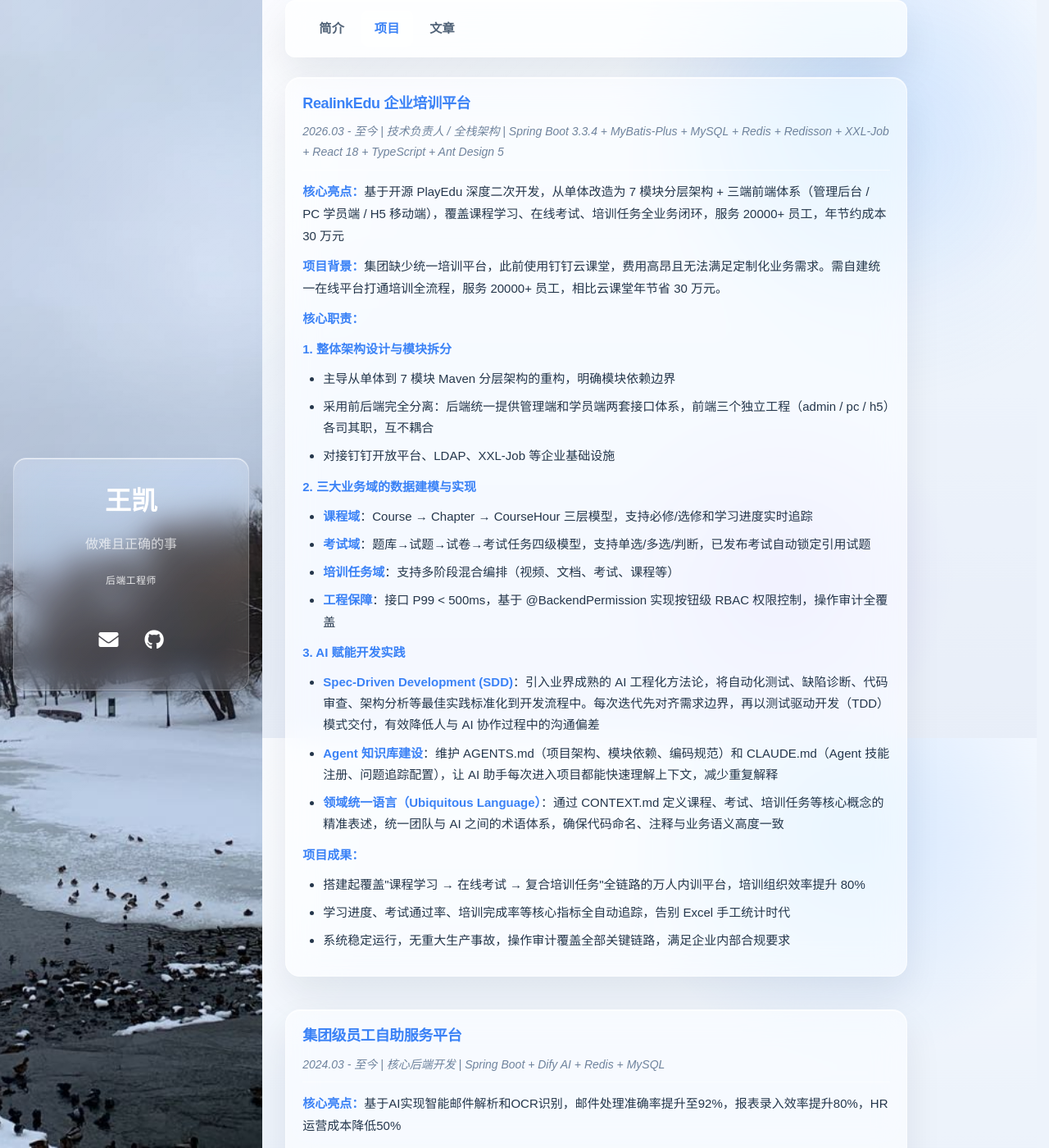
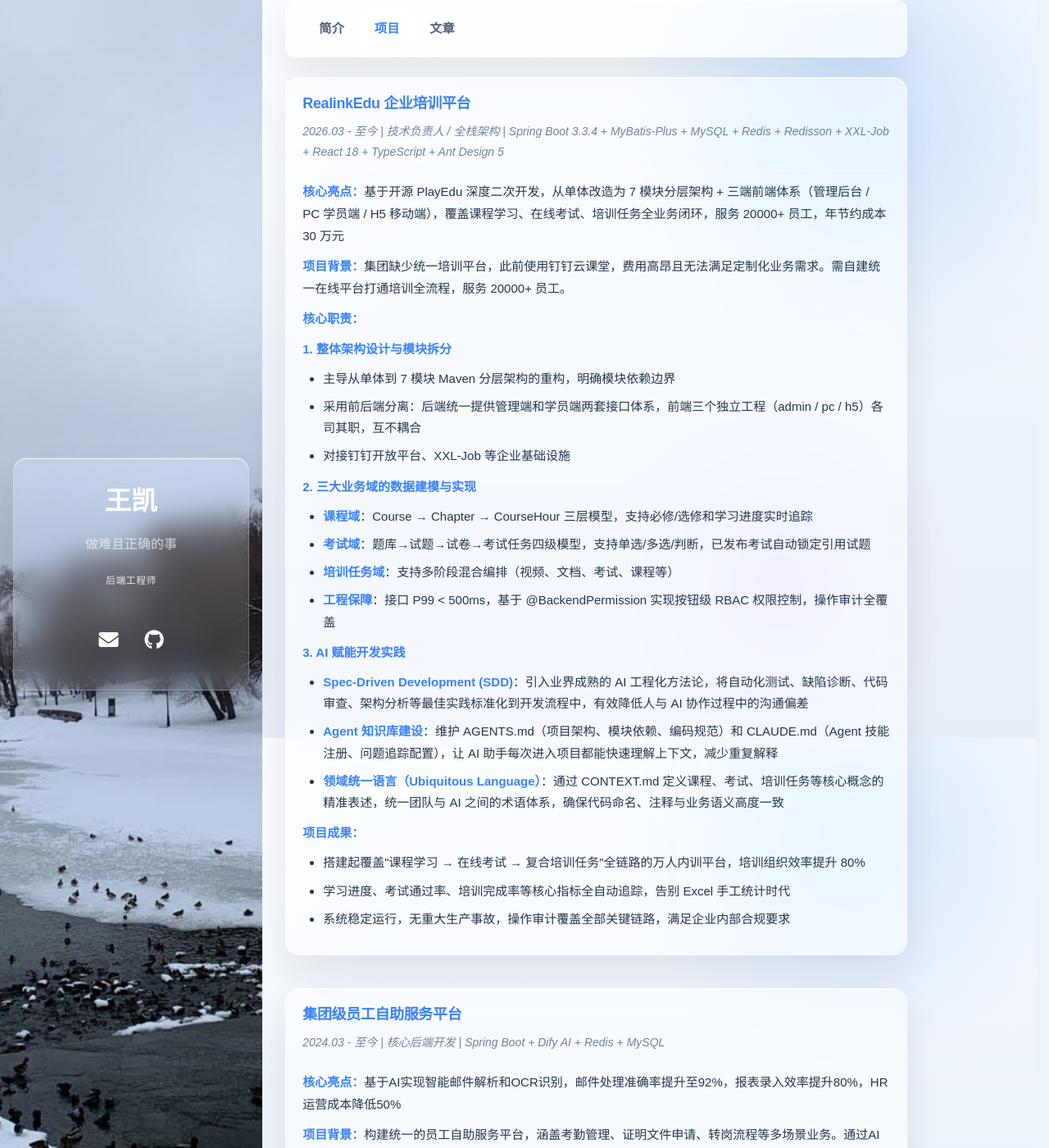
Before and after one commit to tjubigben/tjubigben.github.io, a Jekyll site: the page built from dates.md, in a window 1280 px wide and 1400 px high. Shown: the whole window at 82% size. Built offline with Jekyll 4.4.1, drawn with Linux system fonts in a browser that asks for light colours; nearby versions of some CDN libraries.

Commit message:
精简内容

```diff
--- a/_layouts/archive-dates.html
+++ b/_layouts/archive-dates.html
@@ -77,13 +77,13 @@ layout: default
     <div class="project-meta">2026.03 - 至今 | 技术负责人 / 全栈架构 | Spring Boot 3.3.4 + MyBatis-Plus + MySQL + Redis + Redisson + XXL-Job + React 18 + TypeScript + Ant Design 5</div>
     <div class="project-description">
       <p><strong>核心亮点：</strong>基于开源 PlayEdu 深度二次开发，从单体改造为 7 模块分层架构 + 三端前端体系（管理后台 / PC 学员端 / H5 移动端），覆盖课程学习、在线考试、培训任务全业务闭环，服务 20000+ 员工，年节约成本 30 万元</p>
-      <p><strong>项目背景：</strong>集团缺少统一培训平台，此前使用钉钉云课堂，费用高昂且无法满足定制化业务需求。需自建统一在线平台打通培训全流程，服务 20000+ 员工，相比云课堂年节省 30 万元。</p>
+      <p><strong>项目背景：</strong>集团缺少统一培训平台，此前使用钉钉云课堂，费用高昂且无法满足定制化业务需求。需自建统一在线平台打通培训全流程，服务 20000+ 员工。</p>
       <p><strong>核心职责：</strong></p>
       <p><strong>1. 整体架构设计与模块拆分</strong></p>
       <ul>
         <li>主导从单体到 7 模块 Maven 分层架构的重构，明确模块依赖边界</li>
-        <li>采用前后端完全分离：后端统一提供管理端和学员端两套接口体系，前端三个独立工程（admin / pc / h5）各司其职，互不耦合</li>
-        <li>对接钉钉开放平台、LDAP、XXL-Job 等企业基础设施</li>
+        <li>采用前后端分离：后端统一提供管理端和学员端两套接口体系，前端三个独立工程（admin / pc / h5）各司其职，互不耦合</li>
+        <li>对接钉钉开放平台、XXL-Job 等企业基础设施</li>
       </ul>
       <p><strong>2. 三大业务域的数据建模与实现</strong></p>
       <ul>
@@ -94,7 +94,7 @@ layout: default
       </ul>
       <p><strong>3. AI 赋能开发实践</strong></p>
       <ul>
-        <li><strong>Spec-Driven Development (SDD)</strong>：引入业界成熟的 AI 工程化方法论，将自动化测试、缺陷诊断、代码审查、架构分析等最佳实践标准化到开发流程中。每次迭代先对齐需求边界，再以测试驱动开发（TDD）模式交付，有效降低人与 AI 协作过程中的沟通偏差</li>
+        <li><strong>Spec-Driven Development (SDD)</strong>：引入业界成熟的 AI 工程化方法论，将自动化测试、缺陷诊断、代码审查、架构分析等最佳实践标准化到开发流程中，有效降低人与 AI 协作过程中的沟通偏差</li>
         <li><strong>Agent 知识库建设</strong>：维护 AGENTS.md（项目架构、模块依赖、编码规范）和 CLAUDE.md（Agent 技能注册、问题追踪配置），让 AI 助手每次进入项目都能快速理解上下文，减少重复解释</li>
         <li><strong>领域统一语言（Ubiquitous Language）</strong>：通过 CONTEXT.md 定义课程、考试、培训任务等核心概念的精准表述，统一团队与 AI 之间的术语体系，确保代码命名、注释与业务语义高度一致</li>
       </ul>
```
